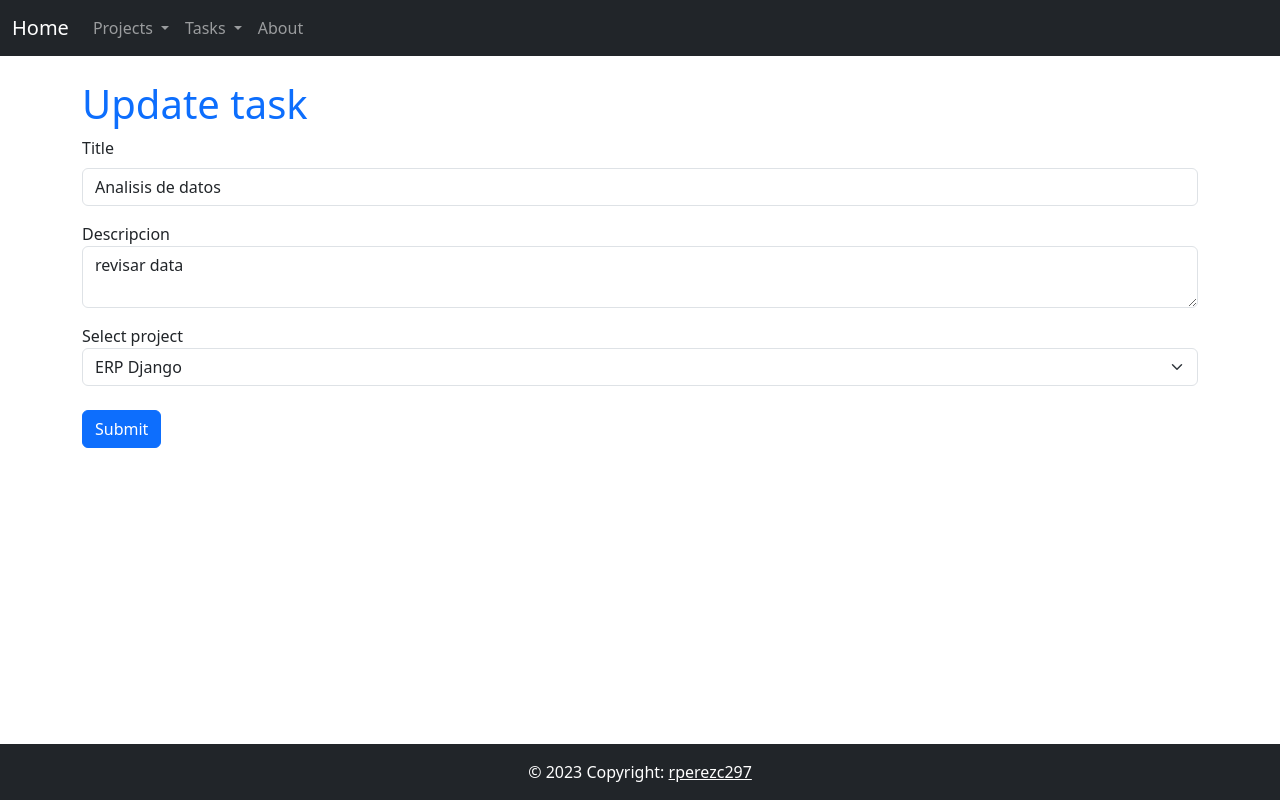
After one commit to R3is3rsf/django_tasks_practice, a Django app: page /update_task_form/9 in a window 1280 px wide. The commit adds this page. Run offline with Django 4.2, Linux system fonts and the light colour scheme; data comes from the database, SQL or seed files in the repository; both versions use the stored data as it was after the commit; some libraries are stand-ins or nearby versions.

Commit message:
add views update task and delete task, and add footer

```diff
--- a/myapp/templates/about.html
+++ b/myapp/templates/about.html
@@ -3,6 +3,7 @@
 {% block content %}
 
 <h1 class="text-primary">About</h1>
-<p class="text-secondary">{{username}}</p>
+
+Created using python 3.10.6 , django 4.2.1 , bootstrap 5.23.1, and virtualenv.
 
 {% endblock %}
--- a/myapp/templates/index.html
+++ b/myapp/templates/index.html
@@ -5,7 +5,7 @@
 {% block content %}
 <h1 class="text-primary">Welcome</h1>
 <p class="text-secondary">
-      Estructura basica de un proyecto en Django usando Bootstrap5.
+      Project management system, assignment of tasks by project and review of tasks performed
 
 </p>
 <img src="{% static 'pythonlogo.png' %}" width="70px">
--- a/myapp/templates/layouts/base.html
+++ b/myapp/templates/layouts/base.html
@@ -50,7 +50,12 @@
         {% block content %}
         {% endblock %}
     </main>
-
+    <footer class="text-center text-lg-start text-white position-fixed bottom-0 w-100 navbar-dark bg-dark mt-4">
+        <div class="text-center p-3 navbar-dark bg-dark">
+             © 2023 Copyright:
+            <a class="text-white" href="https:/robertoperezcuevas.com/">rperezc297</a>
+        </div>
+    </footer>
     {% bootstrap_javascript %}
 
 </body>
--- a/myapp/templates/projects/create_project.html
+++ b/myapp/templates/projects/create_project.html
@@ -1,16 +1,20 @@
 {% extends 'layouts/base.html' %}
 
 {% block content %}
+
+<div class="container">
+  <h1 class="text-primary">Create new Project</h1>
 
   <form method="POST">
     {% csrf_token %}
 
     <div class="mb-3">
-      <label for="name" class="form-label">New project</label>
+      <label for="name" class="form-label">Name project</label>
       <input type="text" class="form-control" id="name" name="name" required placeholder="Ingrese el nombre del nuevo proyecto">
     </div>
 
     <button type="submit" class="btn btn-primary">Submit</button>
   </form>
+</div>
 
 {% endblock %}
--- /dev/null
+++ b/myapp/templates/tasks/update_task_form.html
@@ -0,0 +1,36 @@
+{% extends 'layouts/base.html' %}
+{% block content %}
+
+<h1 class="text-primary">Update task</h1>
+
+<form method="POST" action="{% url 'update_task'  %}">
+    {% csrf_token %}
+
+    <input type="hidden" id="id" name="id" value="{{task.id}}">
+
+    <div class="mb-3">
+      <label for="title" class="form-label">Title</label>
+      <input type="text" class="form-control" id="title" name="title" required placeholder="Ingrese el titulo de la tarea" value="{{task.title}}">
+    </div>
+    <div class="mb-3">
+        <label for="description mb-3">Descripcion</label>
+        <textarea class="form-control" placeholder="description" name="description" id="description" >{{task.description}}</textarea>
+    </div>
+
+    <div class="mb-3">
+        <label for="project">Select project</label>
+        <select class="form-select" name="project" id="project">
+          <option selected value="{{task.project.id}}">{{task.project}}</option>
+
+          {% for project in projects %}
+            {% if project.id != task.project.id %}
+            <option value="{{project.id}}">{{project.name}}</option>
+            {% endif %}
+          {% endfor %}
+        </select>
+    </div>
+    <button type="submit" class="btn btn-primary mt-2">Submit</button>
+  </form>
+
+
+{% endblock %}
--- a/myapp/urls.py
+++ b/myapp/urls.py
@@ -8,5 +8,8 @@ urlpatterns = [
     path('create_project/', views.create_project, name = 'create_project'),
     path('project_detail/<int:id>', views.project_detail, name = 'project_detail'),
     path('tasks/', views.tasks, name = 'tasks'),
-    path('create_task/',views.create_task, name = 'create_task')
+    path('create_task/',views.create_task, name = 'create_task'),
+    path('delete_task/<int:id>',views.delete_task, name='delete_task'),
+    path('update_task_form/<int:id>',views.update_task_form, name='update_task_form'),
+    path('update_task',views.update_task, name='update_task')
 ]
--- a/myapp/views.py
+++ b/myapp/views.py
@@ -1,5 +1,4 @@
 from django.shortcuts import render
-from django.http import HttpResponse, JsonResponse
 from .models import Project, Task
 from django.shortcuts import get_object_or_404, render, redirect
 
@@ -54,7 +53,47 @@ def create_task(request):
 
     if request.method == 'POST':
         Task.objects.create(
-            title=request.POST['title'], description=request.POST['description'], project_id=1)
+            title=request.POST['title'], description=request.POST['description'], project_id=request.POST['project'])
         return redirect('tasks')
     else:
-        return render(request, 'tasks/create_task.html')
+        project = Project.objects.all()
+        return render(request, 'tasks/create_task.html',{
+            'projects':project
+        })
+
+def update_task_form(request,id):
+    projects = Project.objects.all()
+    task = Task.objects.get(id=id)
+    return render(request,'tasks/update_task_form.html', {
+        'task':task,
+        'projects': projects
+    })
+
+def update_task(request):
+
+    if request.method == 'POST':
+        id = request.POST['id']
+        title = request.POST['title']
+        description = request.POST['description']
+        project = request.POST['project']
+
+        task = Task.objects.get(id=id)
+        task.title = title
+        task.description = description
+        task.project_id = project
+
+        task.save()
+
+    tasks = Task.objects.all()
+    return render(request, 'tasks/tasks.html', {
+        'tasks': tasks
+    })
+
+def delete_task(request,id):
+
+    instance = Task.objects.get(id=id)
+    instance.delete()
+    tasks = Task.objects.all()
+    return render(request, 'tasks/tasks.html', {
+        'tasks': tasks
+    })
```
Also changed, not shown: myapp/templates/projects/project_detail.html (+16 -6 lines), myapp/templates/projects/projects.html (+14 -9 lines), myapp/templates/tasks/create_task.html (+15 -5 lines), myapp/templates/tasks/tasks.html (+12 -7 lines), db.sqlite3.
